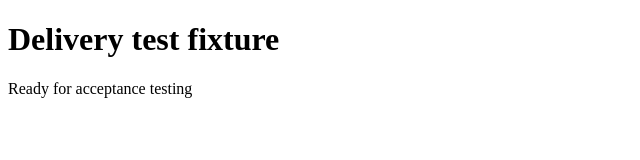
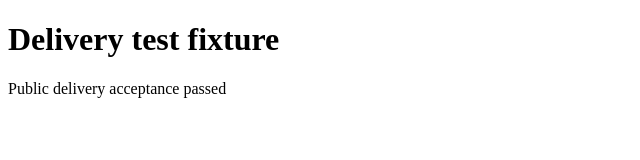
Before and after one commit to TamadTech/ailightwork-public-delivery-test, a plain HTML site: page index.html in a window 1280 px wide. Shown: the full height of the page, 0-640 px from the left. Drawn offline with Linux system fonts and the light colour scheme.

Commit message:
Synthetic acceptance: reviewed status update (#2)

```diff
--- a/index.html
+++ b/index.html
@@ -1,2 +1,2 @@
 <!doctype html>
-<html lang="en"><meta charset="utf-8"><meta name="viewport" content="width=device-width, initial-scale=1"><title>Delivery test fixture</title><main><h1>Delivery test fixture</h1><p id="status">Ready for acceptance testing</p></main></html>
+<html lang="en"><meta charset="utf-8"><meta name="viewport" content="width=device-width, initial-scale=1"><title>Delivery test fixture</title><main><h1>Delivery test fixture</h1><p id="status">Public delivery acceptance passed</p></main></html>
```
